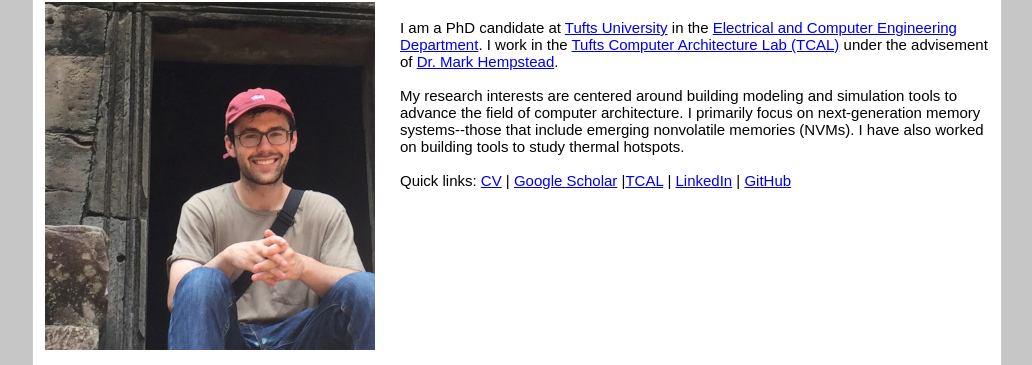
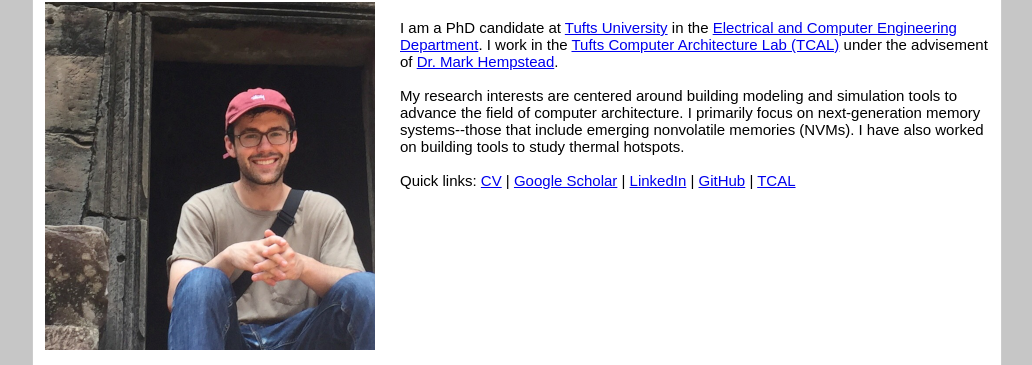
Before and after one commit to hankin0/hankin0.github.io, a Jekyll site: the page built from index.html, in a window 1280 px wide. Shown: the part 84-449 px from the top of the page, without its empty margins (123-1155 px from the left). Built offline with Jekyll 4.4.1, drawn with Linux system fonts in a browser that asks for light colours.

```diff
--- a/index.html
+++ b/index.html
@@ -28,7 +28,7 @@ layout: default
 	      focus on next-generation memory systems--those that include emerging nonvolatile memories (NVMs). I have also worked on building tools to study thermal hotspots. <br><br>
 
 
-	    Quick links: <a href="docs/hankin_CV_12-16-19.pdf">CV</a> | <a href="https://scholar.google.com/citations?user=a0G2ggYAAAAJ&hl=en">Google Scholar</a> |<a href="https://sites.tufts.edu/tcal/people/current-students/#post-845">TCAL</a> | <a href="https://www.linkedin.com/in/alexanderhankin">LinkedIn</a> | <a href="https://github.com/hankin0">GitHub</a><br><br><br>
+	    Quick links: <a href="docs/hankin_CV_12-16-19.pdf">CV</a> | <a href="https://scholar.google.com/citations?user=a0G2ggYAAAAJ&hl=en">Google Scholar</a> | <a href="https://www.linkedin.com/in/alexanderhankin">LinkedIn</a> | <a href="https://github.com/hankin0">GitHub</a> | <a href="https://sites.tufts.edu/tcal/people/current-students/#post-845">TCAL</a><br><br><br>
                   <br><br><br><br><br><br><br>
      </div>
 
```
